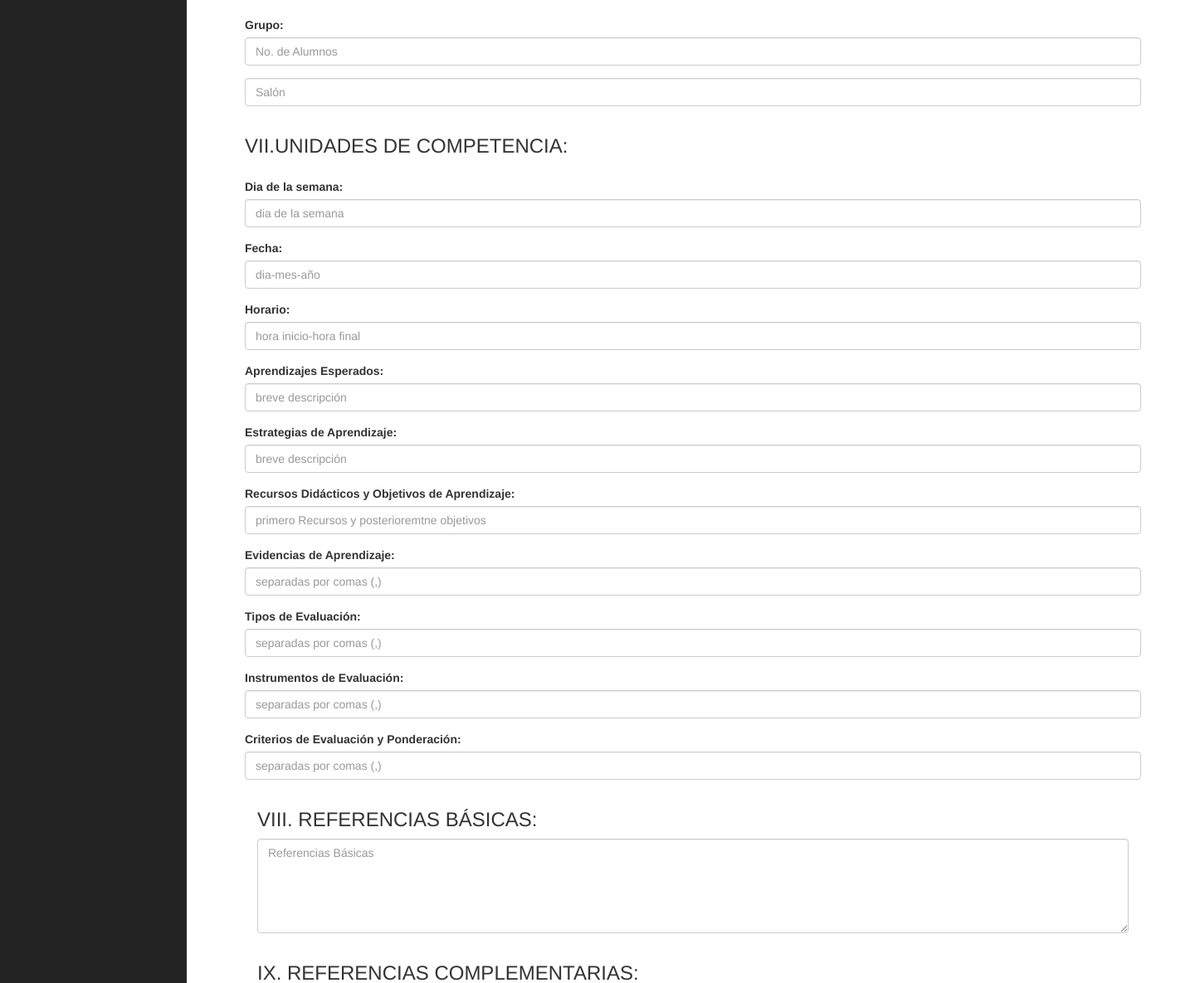
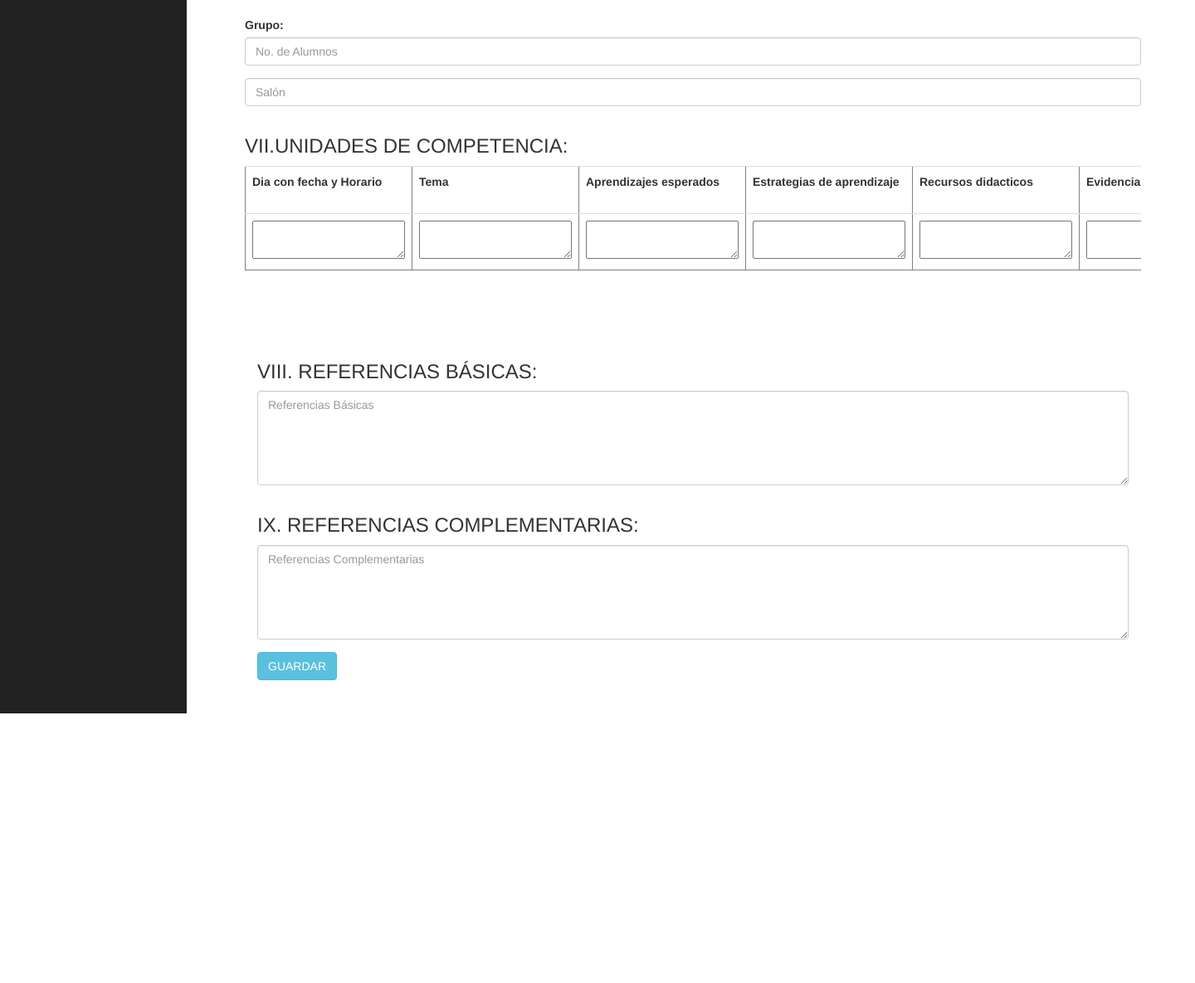
Before and after one commit to hector-mendoza/planeacion_test, a PHP site: page /nuevaMateria.php in a window 1440 px wide. Shown: the part 1618-2803 px from the top of the page at 83% size. After the commit the page ends 2478 px from the top, so only its background shows below. Run offline with PHP 8.4, Linux system fonts and the light colour scheme; grey boxes labelled with a size stand in for pictures from a placeholder-image service; lists and menus that the app fills with data are empty; some libraries are stand-ins or nearby versions.

Commit message:
Salsa picante

```diff
--- a/nuevaMateria.php
+++ b/nuevaMateria.php
@@ -263,47 +263,42 @@
                                     <!-- /**************************************************************************************************/
                                    /**********************************VII. UNIDADES DE COMPETENCIA************************************/
                                    /**************************************************************************************************/ -->
-                                   <div class="form-group col-lg-12 col-md-8 col-sm-12 col-xs-12">
-                                        <h3 class="dark-grey">VII.UNIDADES DE COMPETENCIA:</h3>
+                                   <div class="form-group col-lg-12 col-md-8 col-sm-12 col-xs-12" >
+                                   	<h3 class="dark-grey">VII.UNIDADES DE COMPETENCIA:</h3>
+                                   		<div style="overflow-y: scroll; height:200px; width: 100%">
+
+	                                        <table id="unidades" border="1" class="table table-hover table-responsive">
+												<tr>
+													<th>Dia con fecha y Horario</th>
+													<th>Tema</th>
+													<th>Aprendizajes esperados</th>
+													<th>Estrategias de aprendizaje</th>
+													<th>Recursos didacticos</th>
+													<th>Evidencias de aprendizaje</th>
+													<th>Tipos de evaluacion</th>
+													<th>Instrumentos de evaluacion</th>
+													<th>Criterios de evaluacion y ponderacion</th>
+												</tr>
+												<tr>
+													<td><textarea id="1" name="cosa"></textarea></td>
+													<td><textarea id="2" name="cosa"></textarea></td>
+													<td><textarea id="3" name="cosa"></textarea></td>
+													<td><textarea id="4" name="cosa"></textarea></td>
+													<td><textarea id="5" name="cosa"></textarea></td>
+													<td><textarea id="6" name="cosa"></textarea></td>
+													<td><textarea id="7" name="cosa"></textarea></td>
+													<td><textarea id="8" name="cosa"></textarea></td>
+													<td><textarea id="9" name="cosa"></textarea></td>
+												</tr>
+											</table>
+										</div>
                                     </div>
 
-                                    <div class="form-group col-lg-12 col-md-8 col-sm-12 col-xs-12">
-                                    <label>Dia de la semana:</label><input type="text" placeholder="dia de la semana" name="diasemana" class="form-control" id="diasemana" value="" required>
-                                    </div>
-                                    <div class="form-group col-lg-12 col-md-8 col-sm-12 col-xs-12">
-                                    <label>Fecha:</label><input type="text" placeholder="dia-mes-año" name="fecha" class="form-control" id="fecha" value="" required>
-                                    </div>
-                                    <div class="form-group col-lg-12 col-md-8 col-sm-12 col-xs-12">
-                                    <label>Horario:</label><input type="text" placeholder="hora inicio-hora final" name="horario" class="form-control" id="horario" value="" required>
-                                    </div>
-                                    <div class="form-group col-lg-12 col-md-8 col-sm-12 col-xs-12">
-                                    <label>Aprendizajes Esperados:</label><input type="text" placeholder="breve descripción" name="aprendizajes" class="form-control" id="aprendizajes" value="" required>
-                                    </div>
-                                    <div class="form-group col-lg-12 col-md-8 col-sm-12 col-xs-12">
-                                    <label>Estrategias de Aprendizaje:</label><input type="text" placeholder="breve descripción" name="estrategias" class="form-control" id="estrategias" value="" required>
-                                    </div>
-                                    <div class="form-group col-lg-12 col-md-8 col-sm-12 col-xs-12">
-                                    <label>Recursos Didácticos y Objetivos de Aprendizaje:</label><input type="text" placeholder="primero Recursos y posterioremtne objetivos" name="RD_y_OA" class="form-control" id="RD_y_OA" value="" required>
-                                    </div>
-                                    <div class="form-group col-lg-12 col-md-8 col-sm-12 col-xs-12">
-                                    <label>Evidencias de Aprendizaje:</label><input type="text" placeholder="separadas por comas (,)" name="evidencias_aprend" class="form-control" id="evidencias_aprend" value="" required>
-                                    </div>
-                                    <div class="form-group col-lg-12 col-md-8 col-sm-12 col-xs-12">
-                                    <label>Tipos de Evaluación:</label><input type="text" placeholder="separadas por comas (,)" name="tipo_eval" class="form-control" id="tipo_eval" value="" required>
-                                    </div>
-                                    <div class="form-group col-lg-12 col-md-8 col-sm-12 col-xs-12">
-                                    <label>Instrumentos de Evaluación:</label><input type="text" placeholder="separadas por comas (,)" name="inst_eval" class="form-control" id="inst_eval" value="" required>
-                                    </div>
-                                    <div class="form-group col-lg-12 col-md-8 col-sm-12 col-xs-12">
-                                    <label>Criterios de Evaluación y Ponderación:</label><input type="text" placeholder="separadas por comas (,)" name="criterios" class="form-control" id="criterios" value="" required>
-                                    </div>
-
-                                    <div class="form-group col-lg-12 col-md-8 col-sm-12 col-xs-12" >
-                                    <!-- /**************************************************************************************************/
+									<!-- /**************************************************************************************************/
                                     /**********************************VII. UNIDADES DE COMPETENCIA************************************/
                                     /**************************************************************************************************/ -->
 
-
+                                <div class="form-group col-lg-12 col-md-8 col-sm-12 col-xs-12" >
                                     <div class="form-group col-lg-12 col-md-8 col-sm-12 col-xs-12">
                                         <h3 class="dark-grey">VIII. REFERENCIAS BÁSICAS:</h3>
                                         <textarea class="form-control" name="basicas" placeholder="Referencias Básicas" rows="5" cols="25" required></textarea>
```
